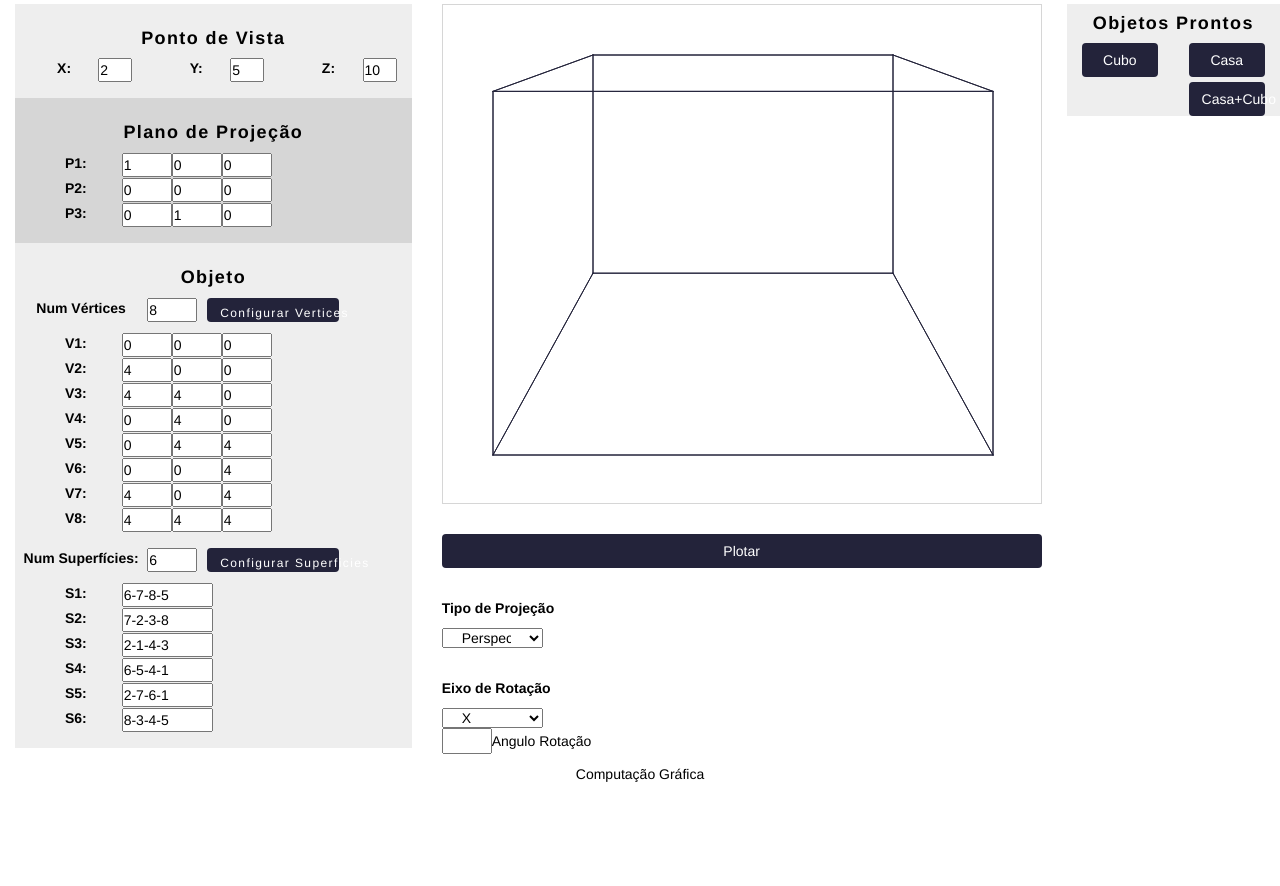
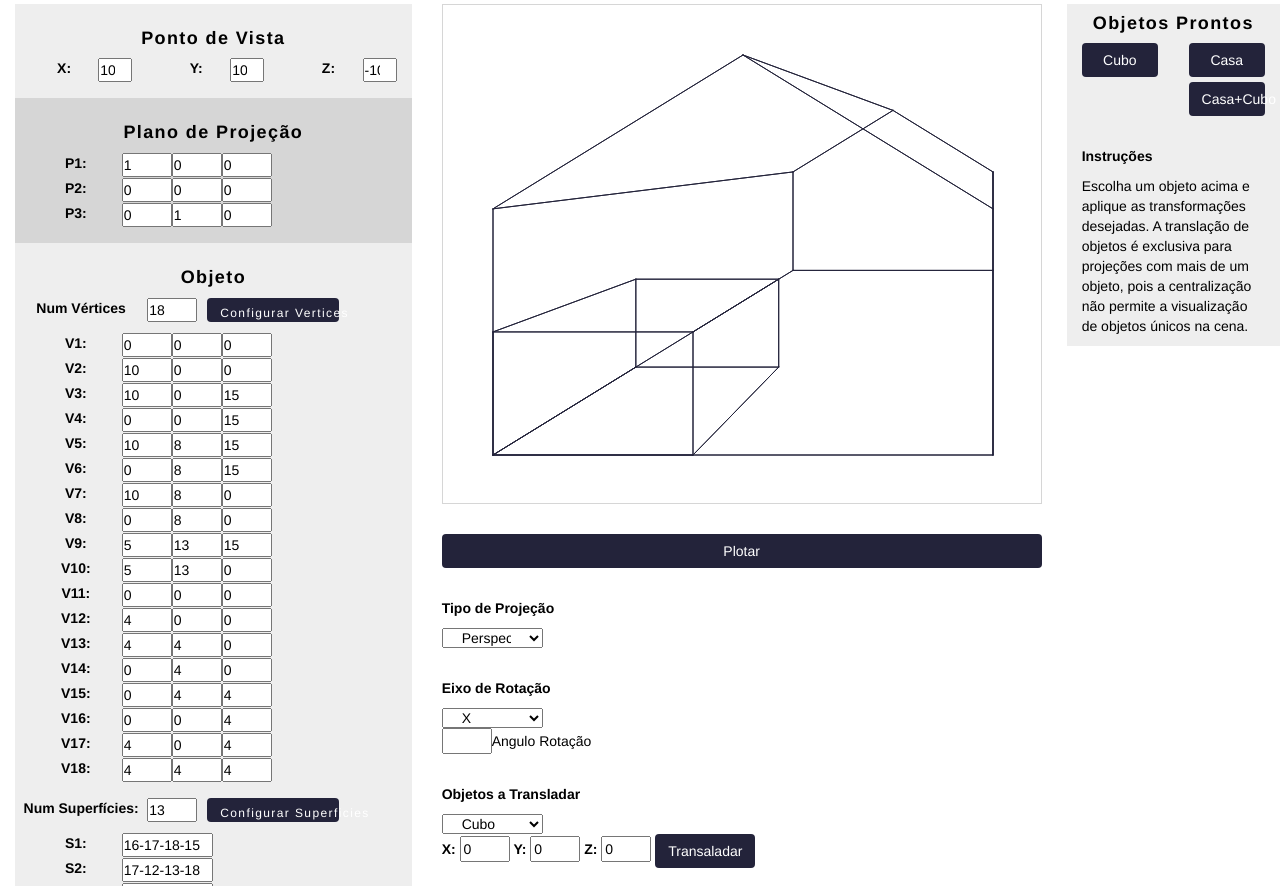
Before and after one commit to Pedr0Rocha/Projecao3D, a plain HTML site: page index.html in a window 1280 px wide. Shown: the part 66-952 px from the top of the page. Before the commit the page ends 870 px from the top, so only its background shows below. Drawn offline with nearby package versions, Linux system fonts and the light colour scheme.

Commit message:
Translacao

```diff
--- a/index.html
+++ b/index.html
@@ -93,6 +93,23 @@
             </div>
             <input id="angulo-rotacao" type="number" onchange="configuraProjecao()" name="">Angulo Rotação
         </div>
+        <div id="div-objetos" class="col-xs-12 no-padding">
+            <div class="col-xs-12 no-padding">
+                <p class="tipo-titulo">Objetos a Transladar</p>
+                <select id="objeto-trans" class="col-xs-2">
+                    <option value="cubo">Cubo</option>
+                    <option value="casa">Casa</option>
+                </select>
+            </div>
+            <label>X:</label>
+            <input id="trans-x" type="number" name="" value="0">
+            <label>Y:</label>
+            <input id="trans-y" type="number" name="" value="0">
+            <label>Z:</label>
+            <input id="trans-z" type="number" name="" value="0">
+            <button class="btn btn-objeto" onclick="setVerticesTransladado();">Transaladar</button>
+        </div>
+
     </div>
 
     <div id="" class="projecao col-xs-2 bg1">
@@ -101,7 +118,11 @@
             <button class="col-xs-5 btn btn-objeto" onclick="plotCubo()" style="float:left;">Cubo</button>
             <button class="col-xs-5 btn btn-objeto" onclick="plotCasa()" style="float:right;">Casa</button>
             <button class="col-xs-5 btn btn-objeto" onclick="plotCasaECubo()" style="float:right; margin-top:5px">Casa+Cubo</button>
-            </div>
+        </div>
+        <div class="col-xs-12 no-padding">
+            <p class="tipo-titulo">Instruções</p>
+            <p>Escolha um objeto acima e aplique as transformações desejadas. A translação de objetos é exclusiva para projeções
+            com mais de um objeto, pois a centralização não permite a visualização de objetos únicos na cena.</p>
         </div>
     </div>
     <footer class="col-xs-12">
@@ -111,8 +132,11 @@
 </html>
 
 <script type="text/javascript" src="plugins/jquery.min.js"></script>
+<script src="http://code.jquery.com/ui/1.9.2/jquery-ui.js"></script>
+
 <script type="text/javascript" src="plugins/bootstrap.min.js"></script>
 <script type="text/javascript" src="plugins/jsgl.min.js"></script>
+<script type="text/javascript" src="plugins/slider.js"></script>
 
 <script type="text/javascript" src="scripts/funcoes.js"></script>
 <script type="text/javascript" src="scripts/projecao.js"></script>
@@ -120,4 +144,5 @@
 
 <link rel="stylesheet" type="text/css" href="css/bootstrap-3.3.6-dist/css/bootstrap.min.css">
 <link rel="stylesheet" type="text/css" href="css/style.css">
+<link rel="stylesheet" type="text/css" href="css/slider.css">
 <link href='https://fonts.googleapis.com/css?family=Open+Sans:400,700,300' rel='stylesheet' type='text/css'>
--- a/scripts/funcoes.js
+++ b/scripts/funcoes.js
@@ -1,5 +1,5 @@
 $(document).ready(function(){
-	plotCubo();
+	plotCasaECubo();
 });
 
 function configuraProjecao(){
@@ -172,6 +172,41 @@ function setVertices(vertices) {
 	}
 }
 
+
+function setVerticesTransladado() {
+	var comeco;
+	var fim;
+
+	var objeto = document.getElementById("objeto-trans").value;
+
+	var x = parseInt(document.getElementById("trans-x").value);
+	var y = parseInt(document.getElementById("trans-y").value);
+	var z = parseInt(document.getElementById("trans-z").value);
+
+	if (objeto == "cubo") {
+		comeco = 10;
+		fim = 18;
+	} else if (objeto == "casa") {
+		comeco = 0;
+		fim = 10;
+	}
+
+	for (var i = comeco; i < fim; i++) {
+    	var valX = parseInt(document.getElementById("v"+(i+1)+"-x").value);
+    	var valY = parseInt(document.getElementById("v"+(i+1)+"-y").value);
+    	var valZ = parseInt(document.getElementById("v"+(i+1)+"-z").value);
+
+    	valX += x;
+    	valY += y;
+    	valZ += z;
+
+    	document.getElementById("v"+(i+1)+"-x").value = valX;
+		document.getElementById("v"+(i+1)+"-y").value = valY;
+		document.getElementById("v"+(i+1)+"-z").value = valZ;
+	}
+	configuraProjecao();
+}
+
 function getNumVertices() {
 	return parseInt(document.getElementById("num-vertices").value);
 }
--- a/scripts/objetos.js
+++ b/scripts/objetos.js
@@ -48,6 +48,8 @@ function plotCubo(){
     superficies.push(s6);
 
     setSuperficies(superficies);
+
+    document.getElementById("div-objetos").style.display = "none";
 
     configuraProjecao();
 }
@@ -108,6 +110,8 @@ function plotCasa(){
     superficies.push(s7);
 
     setSuperficies(superficies);
+
+    document.getElementById("div-objetos").style.display = "none";
 
     configuraProjecao();
 }
@@ -203,5 +207,7 @@ function plotCasaECubo(){
 
     setSuperficies(superficies);
 
+    document.getElementById("div-objetos").style.display = "block";
+
     configuraProjecao();
 }
--- a/scripts/projecao.js
+++ b/scripts/projecao.js
@@ -39,7 +39,7 @@ function Projecao(){
     this.eixoRotacao = "";
 
     this.Plot = function() {
-        var r0 = this.planoProj.p2;
+        var r0 = this.planoProj.p1;
 
         var normal = this.getNormal(this.planoProj.p1, this.planoProj.p2, this.planoProj.p3);
         var d0 = r0.x * normal[0] + r0.y * normal[1] + r0.z * normal[2];
```
Also changed, not shown: css/style.css (line endings or trailing spaces).
